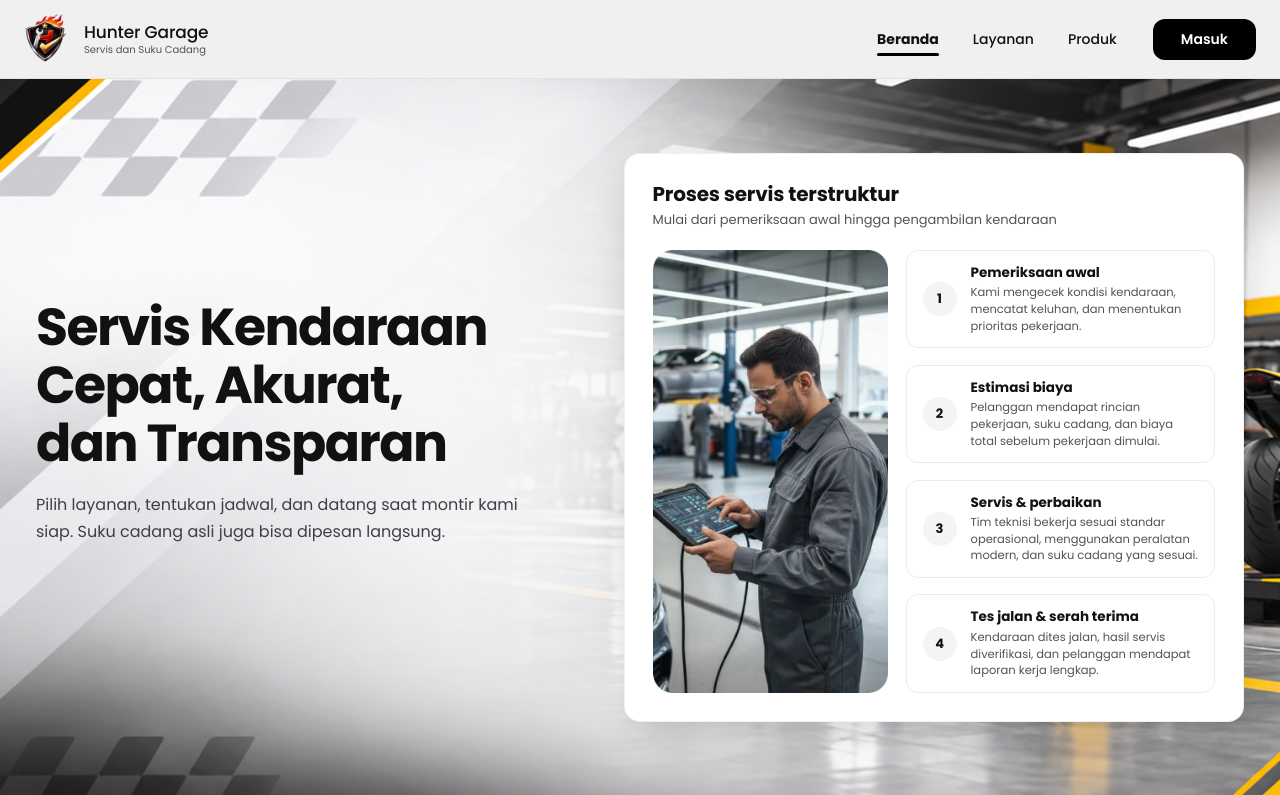
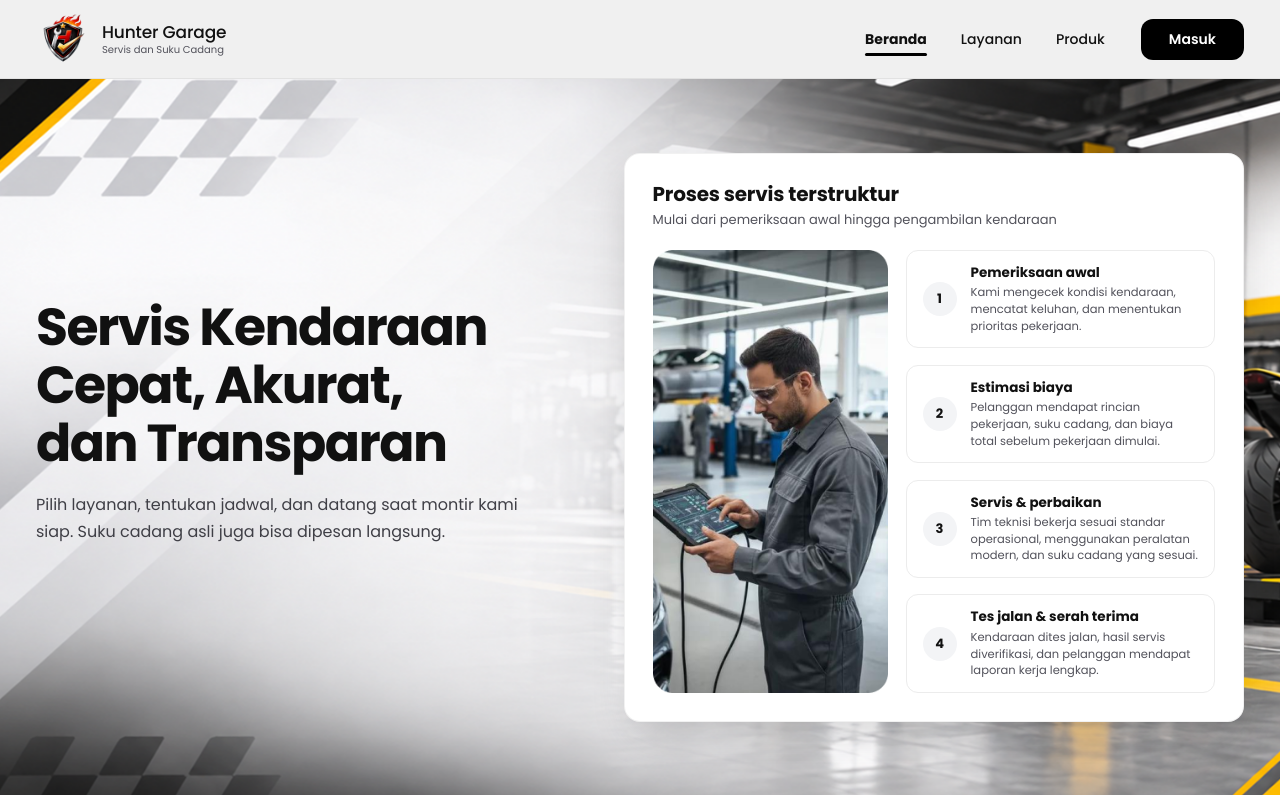
Before and after one commit to qourta260909/Kelompok1_Huntergarage, a Laravel app: page / in a window 1280 px wide. Shown: the top 795 px of the page. Run offline with Laravel 12, Linux system fonts and the light colour scheme; data that the repository does not hold is empty; style sheets or scripts are compiled from the project's sources.

Commit message:
ngerapiin logo di navbar biar ga terlalu mepet - danish

```diff
--- a/resources/css/user.css
+++ b/resources/css/user.css
@@ -44,9 +44,9 @@ body {
 
 .topbar-inner {
     width: 100%;
-    max-width: 100%;
-    margin: 0;
-    padding: 12px 24px 12px 18px;
+    max-width: 1360px;
+    margin: 0 auto;
+    padding: 12px 36px;
     display: flex;
     align-items: center;
     justify-content: space-between;
```
